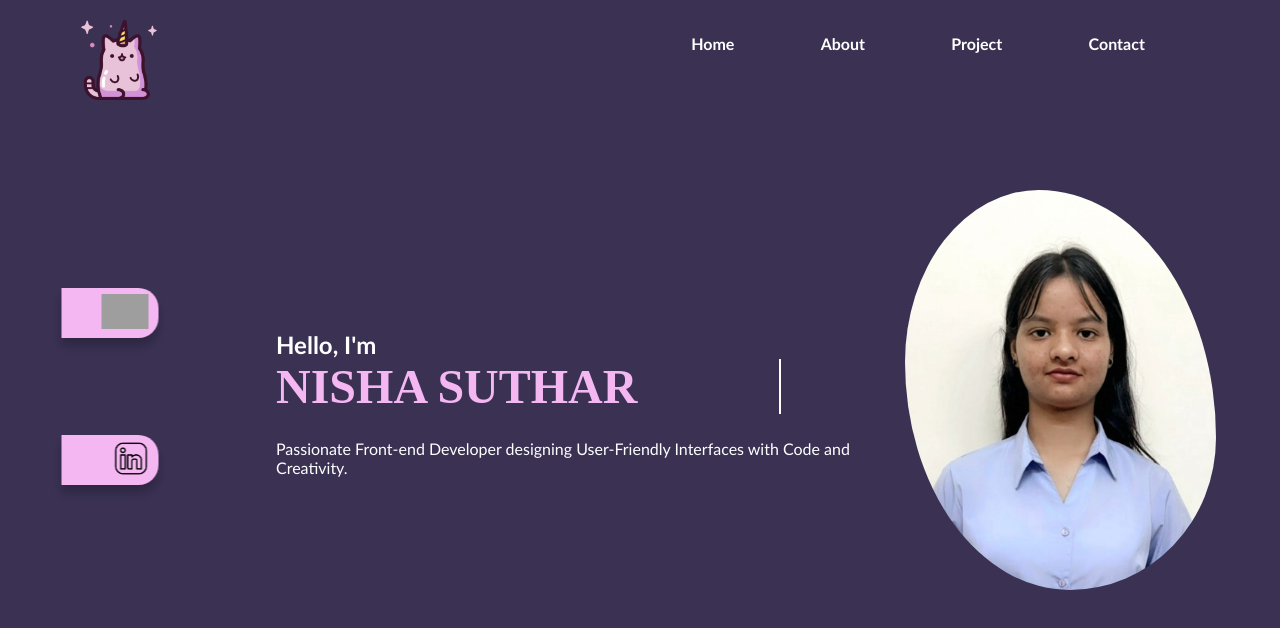
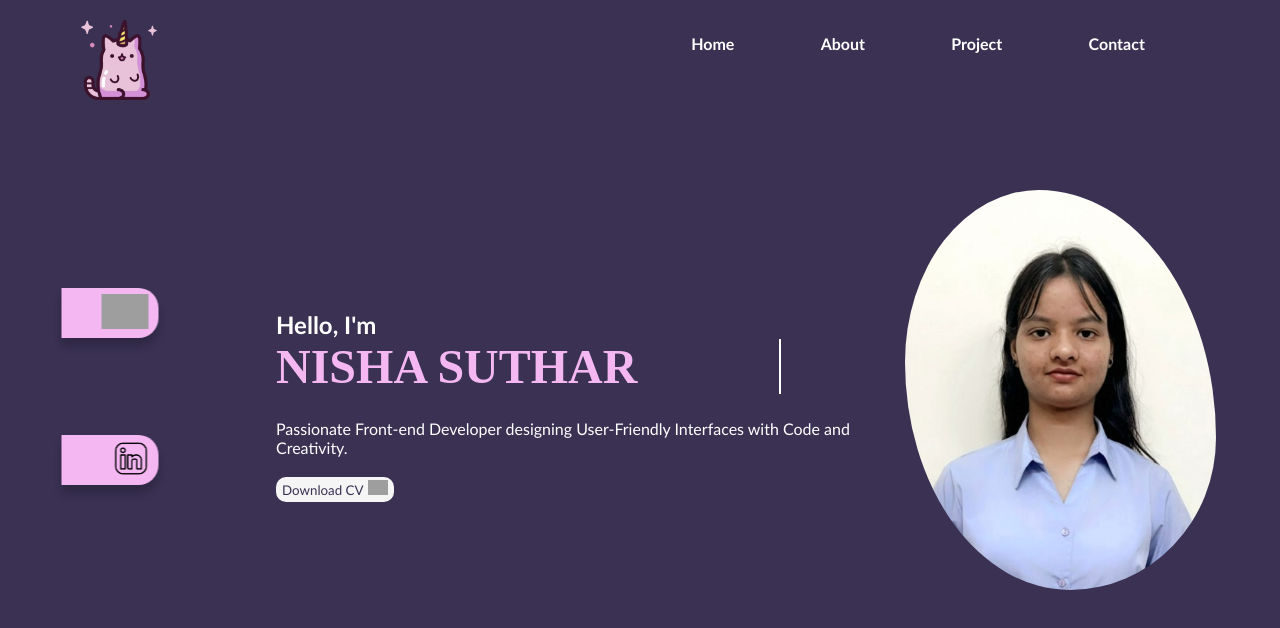
Before and after one commit to Nisha04Suthar/Nisha-s-Portfolio, a React (Create React App) app: page / in a window 1280 px wide. Shown: the top 628 px of the page. Built offline with nearby package versions, Linux system fonts and the light colour scheme; grey boxes are pictures that could not be loaded.

Commit message:
Download cv button added

```diff
--- a/src/Home.css
+++ b/src/Home.css
@@ -2,10 +2,6 @@
 #Home{
     position: relative;
     top: 100px;
-}
-
-#About{
-    min-height: 700px;
 }
 
 .main{
@@ -57,7 +53,7 @@
 
 .intro{
     position: relative;
-    margin-top: 160px;
+    margin-top: 140px;
     margin-left: 10%;
 }
 
@@ -103,14 +99,6 @@
     }
 }
 
-.About, .education, .contact{
-    padding: 50px;
-}
-
-.About h1{
-    position: relative;
-}
-
 .info{
     display: flex;
     margin-top: 80px;
@@ -121,47 +109,6 @@
         flex-direction: column-reverse;
     }
 }
-/*
-.leftin{
-    width:50%;
-    margin-right: 20px;
-    display: flex;
-    flex-direction: column;
-}
-
-.rightin{
-    width:50%;
-    display: grid;
-    grid-template-rows: 20px 20px;
-    grid-template-columns: 100px 100px 100px;
-    row-gap: 120px;
-    column-gap: 40px;
-    justify-content: center;
-}
-
-.leftin-item{
-    border-radius: 4px;
-    margin-left: 40px;
-    margin-top: 4px;
-}
-
-.leftin-item p{
-    font-weight: bold;
-    font-size:1rem;
-}
-
-.leftin-item span{
-    color: #F4B7F2;
-}
-
-.rightin-item{
-    margin-top: 30px;
-}
-
-.rightin-item img{
-    height: 6vh;
-    width: 6vw;
-} */
 
 .ach{
     width: 70%;
@@ -173,3 +120,28 @@
     position: relative;
 
 }
+
+/* .download-btn{
+    background-color: whitesmoke;
+    color: #3a3153;
+} */
+
+.d-btn{
+    margin-top:20px ;
+    height:30px;
+    width:100%;
+}
+
+.d-btn button{
+    background-color: whitesmoke;
+    border-radius: 10px;
+    color: #3a3153;
+    border: none;
+    height: 25px;
+    width:fit-content;
+}
+
+.download-btn{
+    color: #3a3153;
+    text-decoration: wavy;
+}
--- a/src/Home.jsx
+++ b/src/Home.jsx
@@ -3,6 +3,7 @@ import './Home.css'
 import photo from './images/Passport_Photograph.jpg'
 import github from './images/gihb.png'
 import likedin from './images/lnkdin.png'
+import download from './images/downloads.png'
 
 export default function Home() {
   return (
@@ -20,6 +21,9 @@ export default function Home() {
             <div className="intro">
                 <h2>Hello, I'm <br/><span>NISHA SUTHAR</span></h2>
                 <span>Passionate Front-end Developer designing User-Friendly Interfaces with Code and Creativity.</span>
+                <div className='d-btn'>
+                    <button><a className='download-btn' href='/resume.pdf' download='resume'>Download CV <img style={{height:'15px', marginLeft:'2px' }} src={download}/></a></button>
+                </div>
             </div>
             <div className="image">
                 <img src={photo} alt=""/>
```
